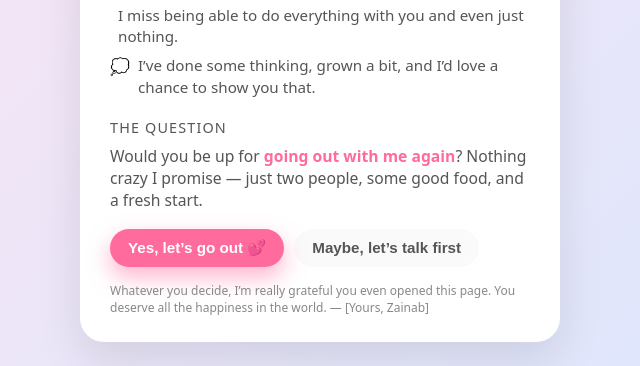
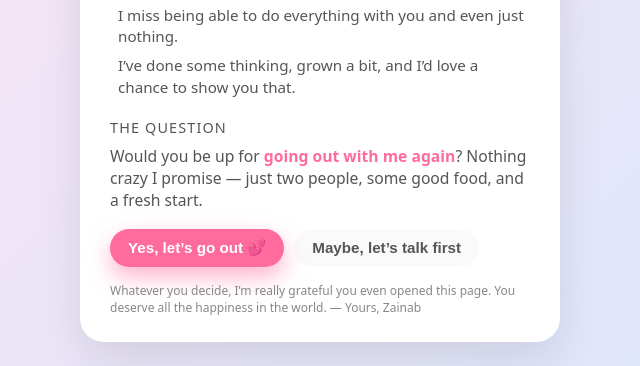
Before and after one commit to zfa01/arequestformyjaan, a plain HTML site: page index.html in a window 1280 px wide. Shown: the part 356-722 px from the top of the page, 320-960 px from the left. Drawn offline with Linux system fonts and the light colour scheme.

Commit message:
Update index.html

```diff
--- a/index.html
+++ b/index.html
@@ -2,7 +2,7 @@
 <html lang="en">
 <head>
   <meta charset="UTF-8" />
-  <title>Hi, [Angelique] 💌</title>
+  <title>Hi, Angelique 💌</title>
   <meta name="viewport" content="width=device-width, initial-scale=1" />
   <style>
     :root {
@@ -252,7 +252,7 @@
         <span>I miss being able to do everything with you and even just nothing.</span>
       </li>
       <li>
-        <span class="bullet">💭</span>
+        <span class="bullet"></span>
         <span>I’ve done some thinking, grown a bit, and I’d love a chance to show you that.</span>
       </li>
     </ul>
@@ -277,7 +277,7 @@
 
     <p class="note">
       Whatever you decide, I’m really grateful you even opened this page.
-      You deserve all the happiness in the world. — [Yours, Zainab]
+      You deserve all the happiness in the world. — Yours, Zainab
     </p>
   </div>
 
```
